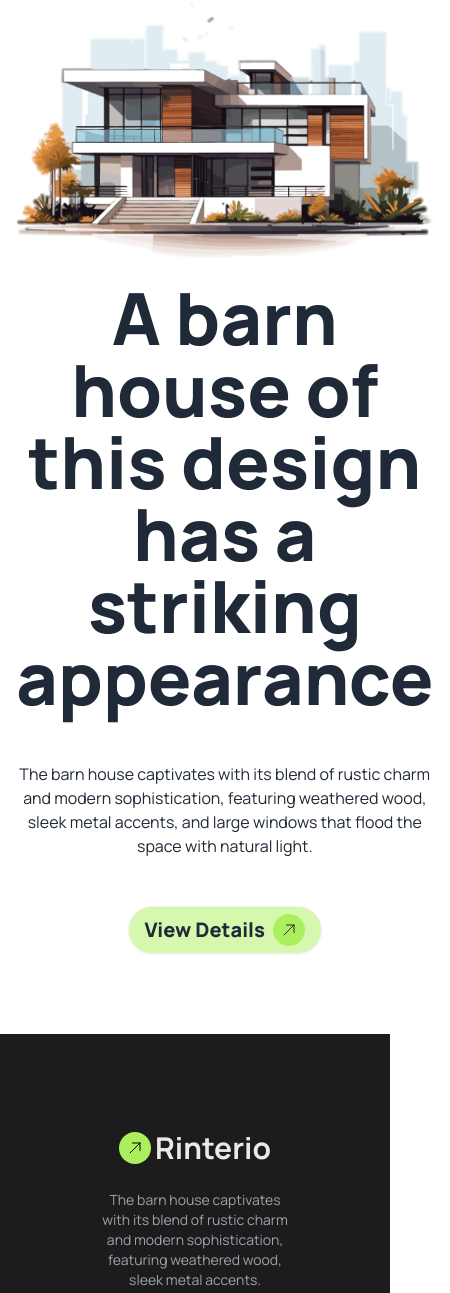
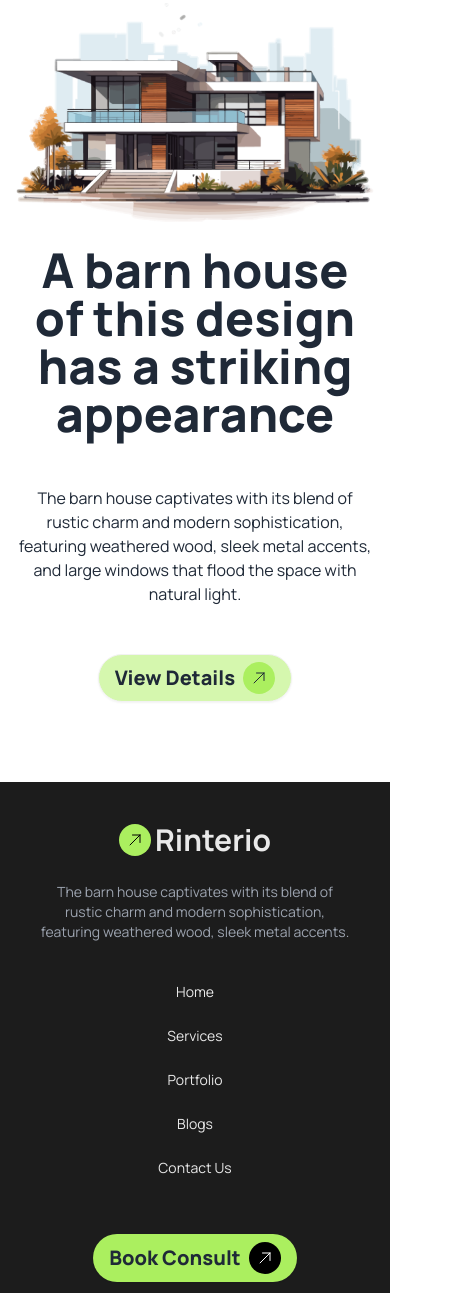
Before and after one commit to noushinsaad/assignment03, a plain HTML site: page index.html in a window 390 px wide. Shown: the part 93-1386 px from the top of the page, 450 px wide, since content can reach past the window. Drawn offline with nearby package versions, Linux system fonts and the light colour scheme.

Commit message:
fixed the banner title size

```diff
--- a/index.html
+++ b/index.html
@@ -106,7 +106,7 @@
             <div class="hero-content text-center">
                 <div class="space-y-6">
                     <img class="lg:w-[60%] mx-auto" src="assets/banner.png" alt="">
-                    <h1 class="text-7xl font-extrabold">
+                    <h1 class="text-5xl lmd:text-7xl font-extrabold">
                         A barn house of this design has a striking appearance
                     </h1>
                     <p class="py-6">
@@ -130,7 +130,7 @@
     <main>
     </main>
     <!-- footer section -->
-    <footer class="footer footer-center bg-[#1C1C1C] text-[#e9e9e9] p-24 mt-16">
+    <footer class="footer footer-center bg-[#1C1C1C] text-[#e9e9e9] p-10 lg:p-24 mt-16">
         <aside class="space-y-4">
             <a class="text-3xl font-bold flex gap-1 items-center">
                 <svg xmlns="http://www.w3.org/2000/svg" fill="none" viewBox="0 0 24 24" stroke-width="1.5"
```
